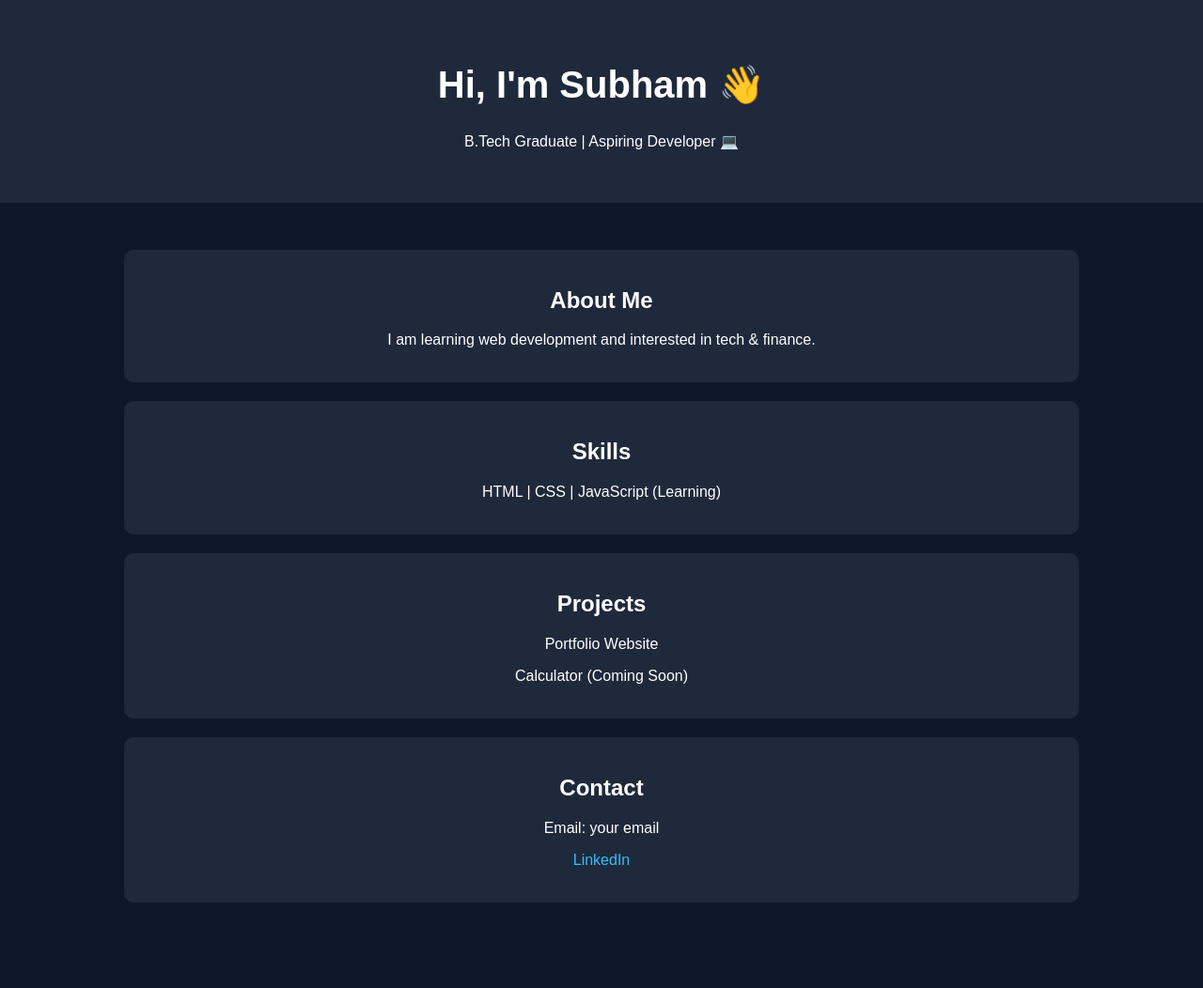
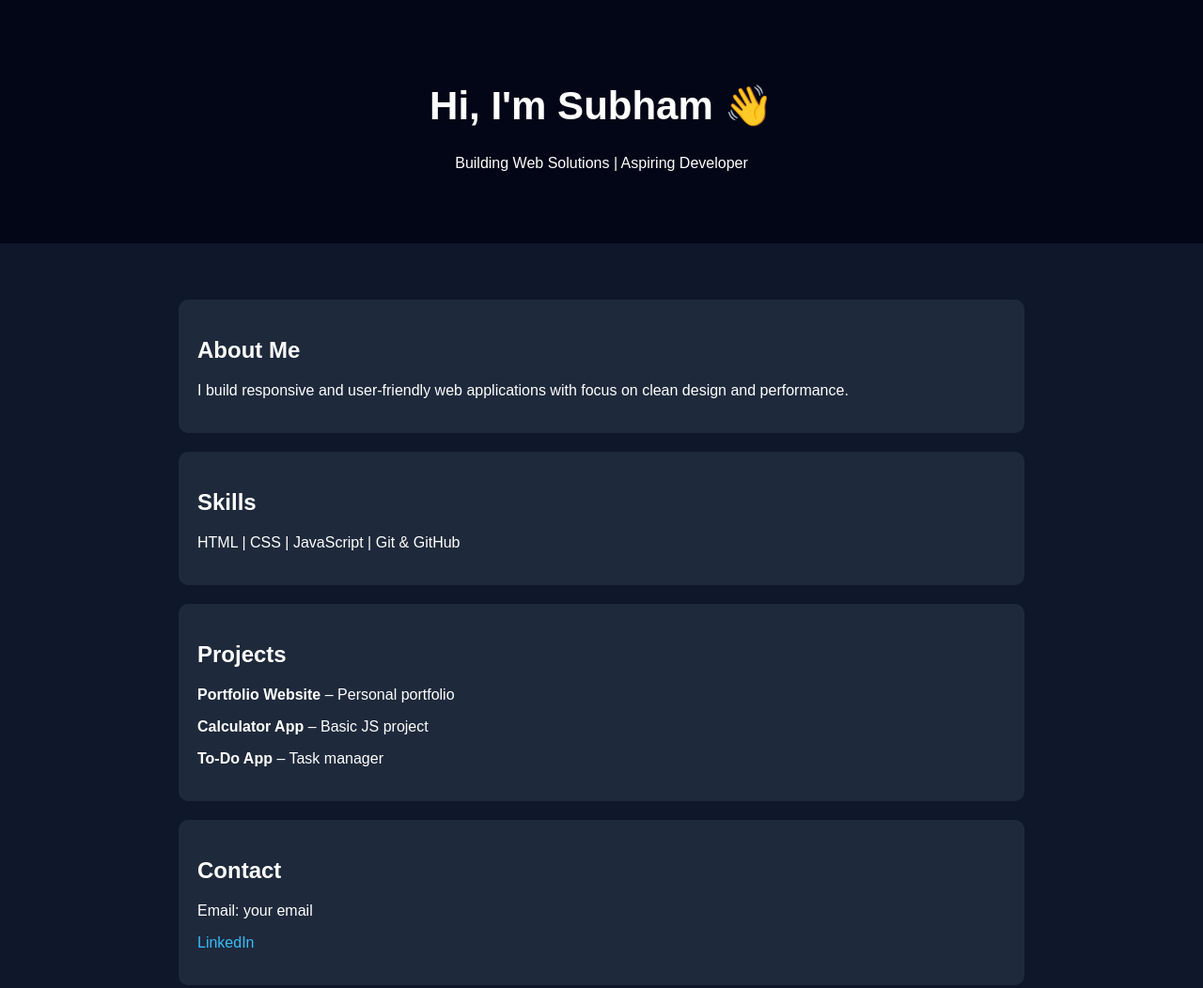
Before and after one commit to subham0612/my-portfolio, a plain HTML site: page index.html in a window 1280 px wide. Shown: the whole page at 94% size. Before the commit the page ends 1011 px from the top, so only its background shows below. Drawn offline with Linux system fonts and the light colour scheme.

Commit message:
Update index.html

```diff
--- a/index.html
+++ b/index.html
@@ -8,25 +8,29 @@
   font-family: Arial;
   background: #0f172a;
   color: white;
+}
+
+header {
+  padding: 60px;
   text-align: center;
+  background: #020617;
 }
-        header {
+
+h1 { font-size: 42px; }
+
+.section {
   padding: 40px;
-            background: #1e293b;
+  max-width: 900px;
+  margin: auto;
 }
-        h1 {
-            font-size: 40px;
-        }
-        section {
-            padding: 30px;
-        }
+
 .card {
   background: #1e293b;
-            margin: 20px auto;
   padding: 20px;
-            width: 80%;
+  margin: 20px 0;
   border-radius: 10px;
 }
+
 a {
   color: #38bdf8;
   text-decoration: none;
@@ -38,24 +42,26 @@
 
 <header>
   <h1>Hi, I'm Subham 👋</h1>
-    <p>B.Tech Graduate | Aspiring Developer 💻</p>
+  <p>Building Web Solutions | Aspiring Developer</p>
 </header>
 
-<section>
+<div class="section">
+
   <div class="card">
     <h2>About Me</h2>
-        <p>I am learning web development and interested in tech & finance.</p>
+    <p>I build responsive and user-friendly web applications with focus on clean design and performance.</p>
   </div>
 
   <div class="card">
     <h2>Skills</h2>
-        <p>HTML | CSS | JavaScript (Learning)</p>
+    <p>HTML | CSS | JavaScript | Git & GitHub</p>
   </div>
 
   <div class="card">
     <h2>Projects</h2>
-        <p>Portfolio Website</p>
-        <p>Calculator (Coming Soon)</p>
+    <p><b>Portfolio Website</b> – Personal portfolio</p>
+    <p><b>Calculator App</b> – Basic JS project</p>
+    <p><b>To-Do App</b> – Task manager</p>
   </div>
 
   <div class="card">
@@ -63,7 +69,8 @@
     <p>Email: your email</p>
     <p><a href="#">LinkedIn</a></p>
   </div>
-</section>
+
+</div>
 
 </body>
 </html>
```
Lines whose indentation alone changed are shown as unchanged.
